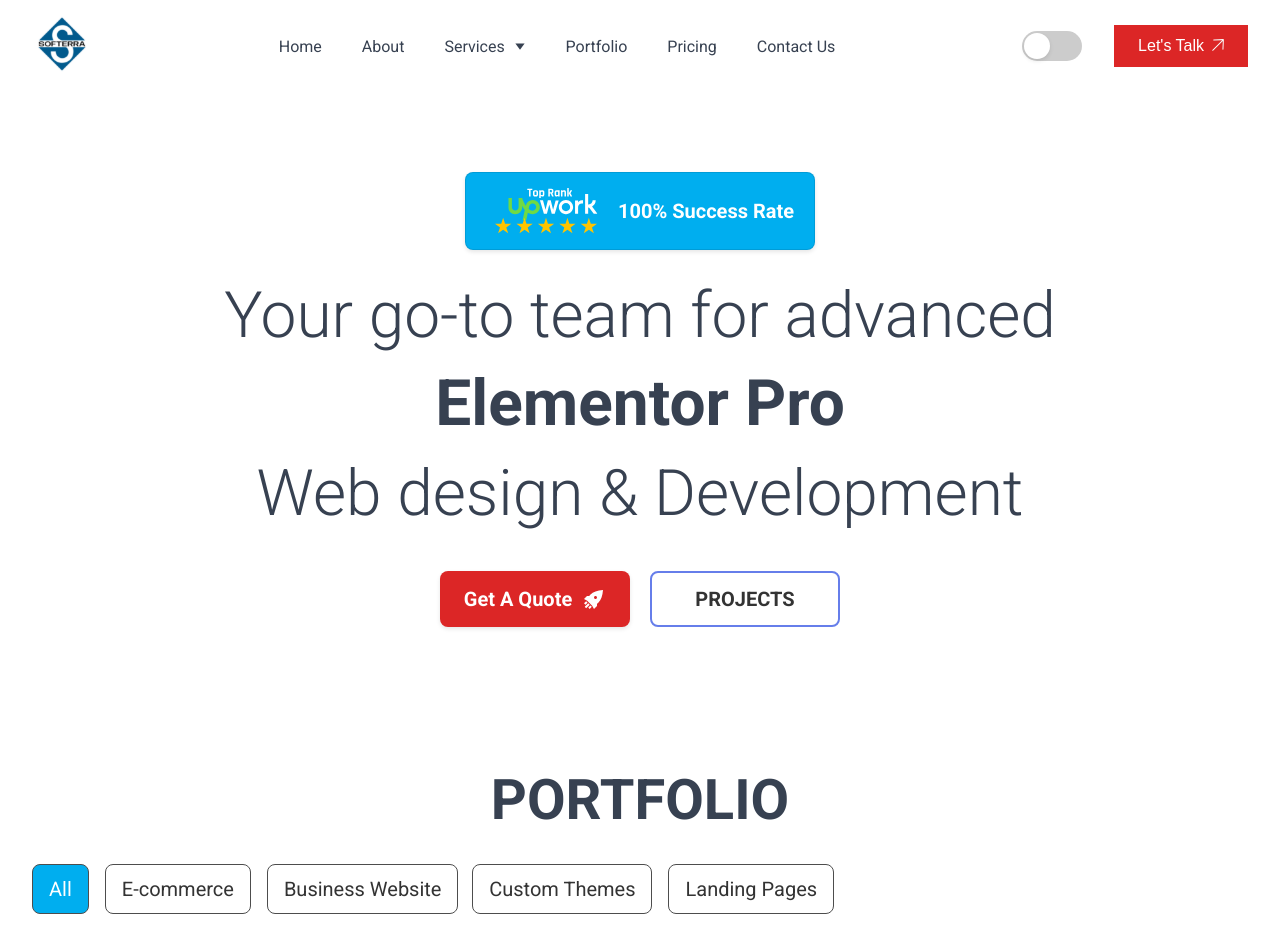
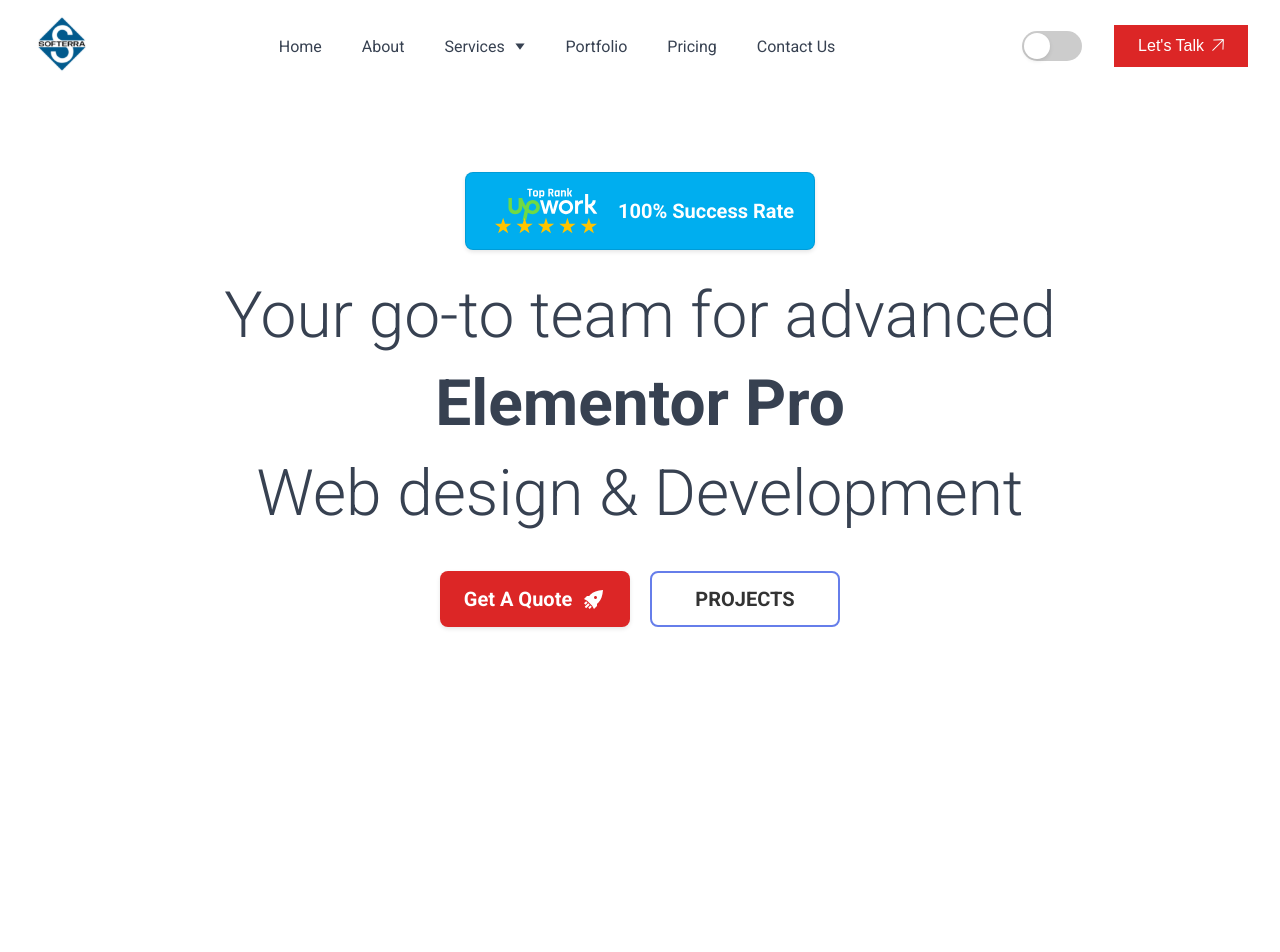
Before and after one commit to mhassaniqbalsial/Softerra-Site, a React (Create React App) app: page / in a window 1280 px wide. Shown: the top 952 px of the page. After the commit the page ends 800 px from the top, so only its background shows below. Built offline with nearby package versions, Linux system fonts and the light colour scheme.

Commit message:
Update App.js

```diff
--- a/src/App.js
+++ b/src/App.js
@@ -2,7 +2,6 @@
 import './App.css';
 import Header from './components/Header';
 import Hero from './components/Hero';
-import Portfolio from './components/Portfolio';
 
 function App() {
   return (
@@ -10,7 +9,6 @@
       <Header />
       <main className="main-content">
         <Hero />
-        <Portfolio />
       </main>
     </div>
   );
```
